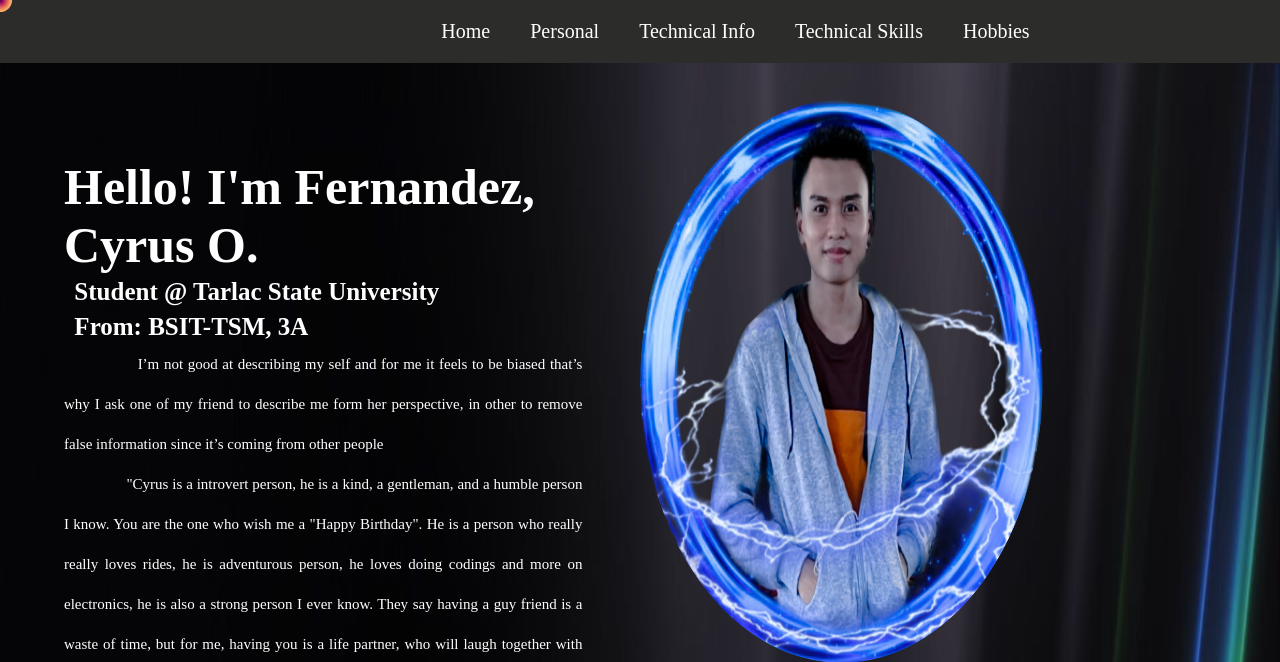
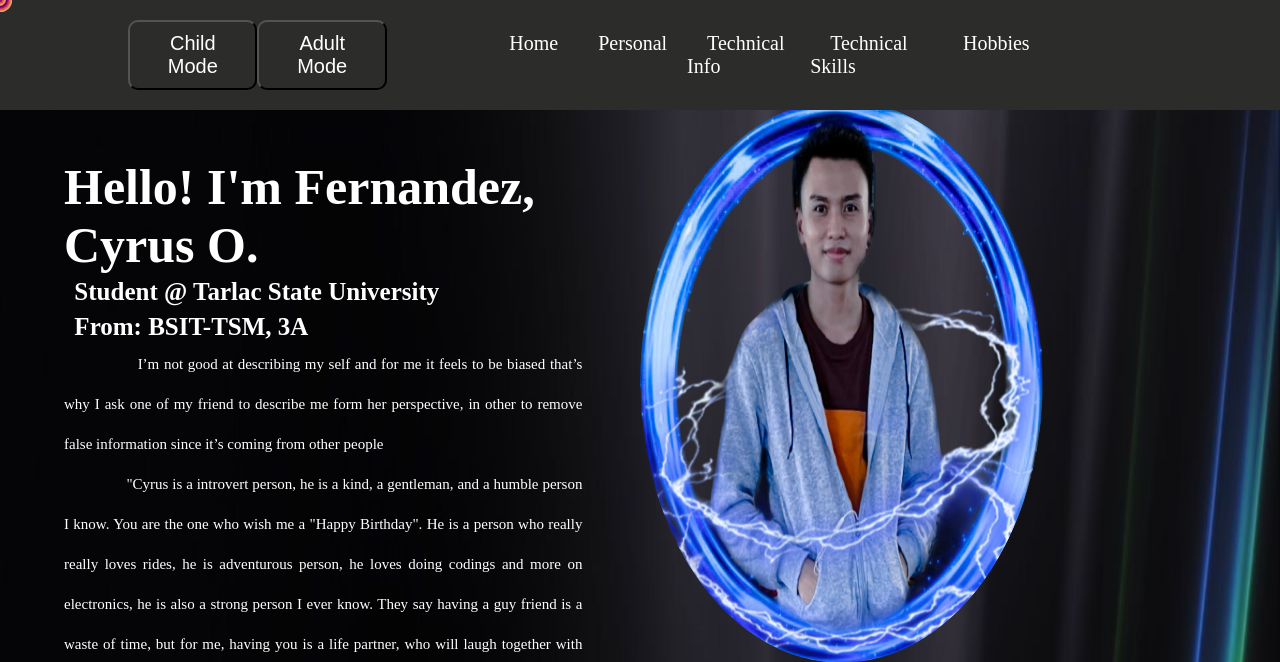
Before and after one commit to CyrusF143/BSIT-TSM-3A-IPT2CS-G5, a PHP site: page /FERNANDEZ/Cyrus_Portfolio.html in a window 1280 px wide. Shown: the top 662 px of the page. Run offline with PHP 8.4, Linux system fonts and the light colour scheme.

Commit message:
Add Button On cyrus HTML

```diff
--- a/Main_Folder/FERNANDEZ/CSS/Cyrus.css
+++ b/Main_Folder/FERNANDEZ/CSS/Cyrus.css
@@ -40,6 +40,25 @@ header{
     border-radius: 10px;
     transition: color .5s ease-in-out, box-shadow .3s ease-in-out;
     text-decoration: none;
+}
+
+.navigation button{
+    color: white;
+    padding: 10px 20px;
+    font-size: 20px;
+    border-radius: 10px;
+    transition: color .5s ease-in-out, box-shadow .3s ease-in-out;
+    text-decoration: none;
+    background-color: transparent;
+}
+
+.navigation button:hover{
+    color: aqua;
+    text-transform: uppercase;
+    text-shadow: 2px 2px rgb(31, 133, 250);
+    text-shadow: 100px;
+    border-radius: 10px;
+    box-shadow: inset 200px 0 0 0 #54b3d6
 }
 
 .navigation a:hover{
@@ -392,8 +411,6 @@ span{
     }
 }
 
-
-
 .Hobbies{
     background-image: url(src/BG4.jpg);
     background-size: cover;
--- a/Main_Folder/FERNANDEZ/Cyrus_Portfolio.html
+++ b/Main_Folder/FERNANDEZ/Cyrus_Portfolio.html
@@ -7,9 +7,14 @@
 
     <link rel="stylesheet" href="CSS/Cyrus.css">
     <link href='https://unpkg.com/boxicons@2.1.4/css/boxicons.min.css' rel='stylesheet'>
+
 </head>
 <body>
     <header>
+        <ul class="navigation nav2">
+            <li><button onclick="document.getElementById('image2').src='SRC/Old me1.png'; document.getElementById('image1').src='SRC/Old me.jpg'">Child Mode</button></li>
+            <li><button onclick="document.getElementById('image2').src='SRC/Profile2.png'; document.getElementById('image1').src='SRC/Profile1.png'">Adult Mode</button></li>
+        </ul>
         <Ul class="navigation">
             <li><a href="../Index.html">Home</a></li>
             <li><a href="#personal">Personal</a></li>
@@ -51,7 +56,7 @@
         </div>
 
         <div class="personal_image" >
-            <img src="SRC/Profile1.png">
+            <img id="image1" src="SRC/Profile1.png">
         </div>
     </section>
 
@@ -60,7 +65,7 @@
     <section id="technical_info" class="technical_info">
 
         <div class="image_technical">
-            <img src="SRC/Profile2.png">
+            <img id="image2" src="SRC/Profile2.png">
         </div>
 
         <div>
@@ -354,6 +359,26 @@
     <div class="circle"></div>
     <div class="circle"></div>
     <div class="circle"></div>
+    <div class="circle"></div>
+    <div class="circle"></div>
+    <div class="circle"></div>
+    <div class="circle"></div>
+    <div class="circle"></div>
+    <div class="circle"></div>
+    <div class="circle"></div>
+    <div class="circle"></div>
+    <div class="circle"></div>
+    <div class="circle"></div>
+    <div class="circle"></div>
+    <div class="circle"></div>
+    <div class="circle"></div>
+    <div class="circle"></div>
+    <div class="circle"></div>
+    <div class="circle"></div>
+    <div class="circle"></div>
+    <div class="circle"></div>
+    <div class="circle"></div>
+    <div class="circle"></div>
 
     <script src="JS/Index.js"></script>
 </body>
```
Also changed, not shown: Main_Folder/FERNANDEZ/JS/Index.js (line endings or trailing spaces), Main_Folder/FERNANDEZ/JS/SRC/Anime.jpg (added), Main_Folder/FERNANDEZ/SRC/Old me.jpg (added), Main_Folder/FERNANDEZ/SRC/Old me1.png (added).
